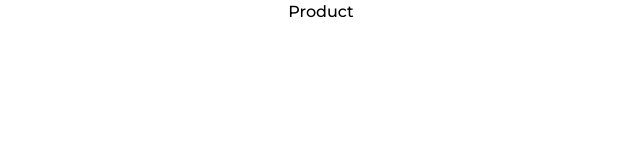
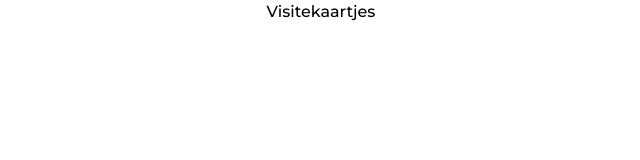
Before and after one commit to giovanizanetti/Product-Assignment, a React (Create React App) app: page /businesscards in a window 1280 px wide. Shown: the top 160 px of the page, without its empty margins (319-959 px from the left). Built offline with nearby package versions, Linux system fonts and the light colour scheme.

Commit message:
create useProduct custom hook

```diff
--- a/src/components/Product/index.js
+++ b/src/components/Product/index.js
@@ -8,7 +8,7 @@ const Product = ({ productName, image }) => {
     <Link
       data-testid='product-component'
       to={`/${productRoute}`}
-      className='my-3 px-1 w-full md:w-1/2 lg:my-4 lg:px-4 lg:w-1/3 transform transition duration-500 hover:scale-110'
+      className='my-3 px-1 w-full md:w-1/2 md:p-3 lg:my-4 lg:px-4 lg:w-1/3 transform transition duration-500 hover:scale-110'
     >
       <div className='overflow-hidden rounded-xl shadow-lg bg-gray-100'>
         <img alt={productName} className='block h-auto w-full p-10' src={image} />
--- a/src/components/ProductsList/index.js
+++ b/src/components/ProductsList/index.js
@@ -1,5 +1,4 @@
 import React from 'react'
-import { useParams } from 'react-router'
 import Product from '../Product'
 
 const ProductsList = ({ products }) => {
--- /dev/null
+++ b/src/hooks/useProduct.js
@@ -0,0 +1,16 @@
+import { businesscards } from '../data/businesscards'
+import { flyers } from '../data/flyers'
+import { posters } from '../data/posters'
+
+export const useProduct = (productName) => {
+  switch (productName) {
+    case 'businesscards':
+      return businesscards
+    case 'posters':
+      return posters
+    case 'flyers':
+      return flyers
+    default:
+      return {}
+  }
+}
--- a/src/views/ProductDetails/index.js
+++ b/src/views/ProductDetails/index.js
@@ -1,11 +1,11 @@
-import React from 'react'
+import { useParams } from 'react-router-dom'
+import { useProduct } from '../../hooks/useProduct'
 
 const Product = () => {
-  return (
-    <div data-testid='productDetails-component'>
-      Product
-    </div>
-  )
+  const { product } = useParams()
+  const currentProduct = useProduct(product)
+  const { titlePlural } = currentProduct
+  return <div data-testid='productDetails-component'>{titlePlural}</div>
 }
 
 export default Product
```
Also changed, not shown: 2 other files (tests, documents, lock files or other folders).
